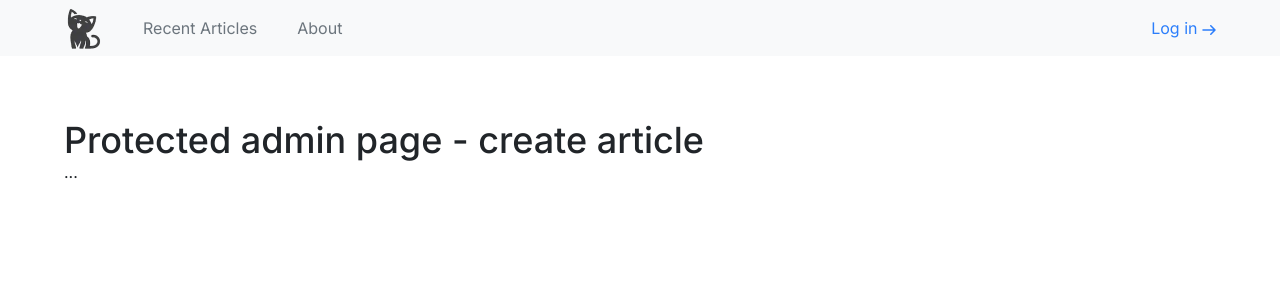
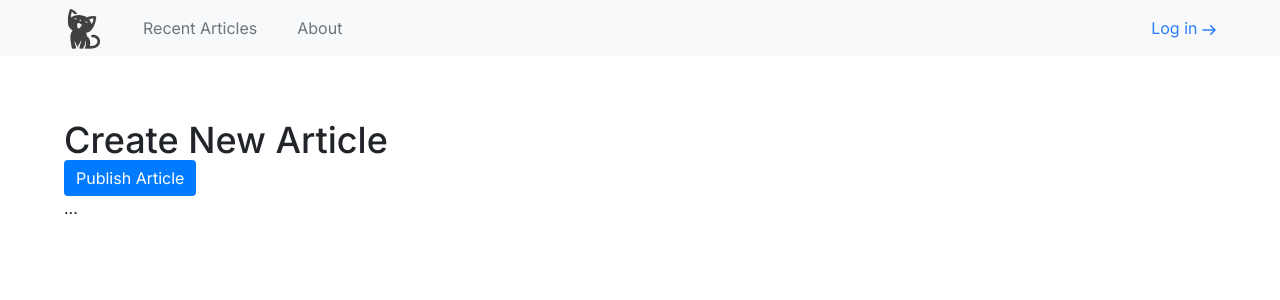
Before and after one commit to marekh19/blogAppliftingAssignment, a Next.js app: page /admin/new-article in a window 1280 px wide. Shown: the top 300 px of the page. Built offline with nearby package versions, Linux system fonts and the light colour scheme; no server answers.

Commit message:
chore: added axios

```diff
--- a/app/admin/new-article/page.tsx
+++ b/app/admin/new-article/page.tsx
@@ -1,11 +1,24 @@
+'use client'
 import type { NextPage } from 'next'
 
+import { Button } from '@components/Button'
+
 const CreateArticlePage: NextPage = () => {
+  const handleSubmit = () => {
+    // handle article creation
+  }
+
   return (
     <>
-      <h1 className="text-4xl font-medium">
-        Protected admin page - create article
-      </h1>
+      <form onSubmit={handleSubmit}>
+        <h1 className="text-4xl font-medium">Create New Article</h1>
+        <Button
+          content="Publish Article"
+          isSubmit
+          className=""
+          isDisabled={false}
+        />
+      </form>
       <p>...</p>
     </>
   )
--- a/package.json
+++ b/package.json
@@ -12,6 +12,7 @@
   },
   "dependencies": {
     "@next/font": "^13.2.3",
+    "axios": "^1.3.4",
     "next": "13.2.3",
     "next-auth": "^4.20.1",
     "react": "18.2.0",
```
Also changed, not shown: 1 other file (tests, documents, lock files or other folders).
